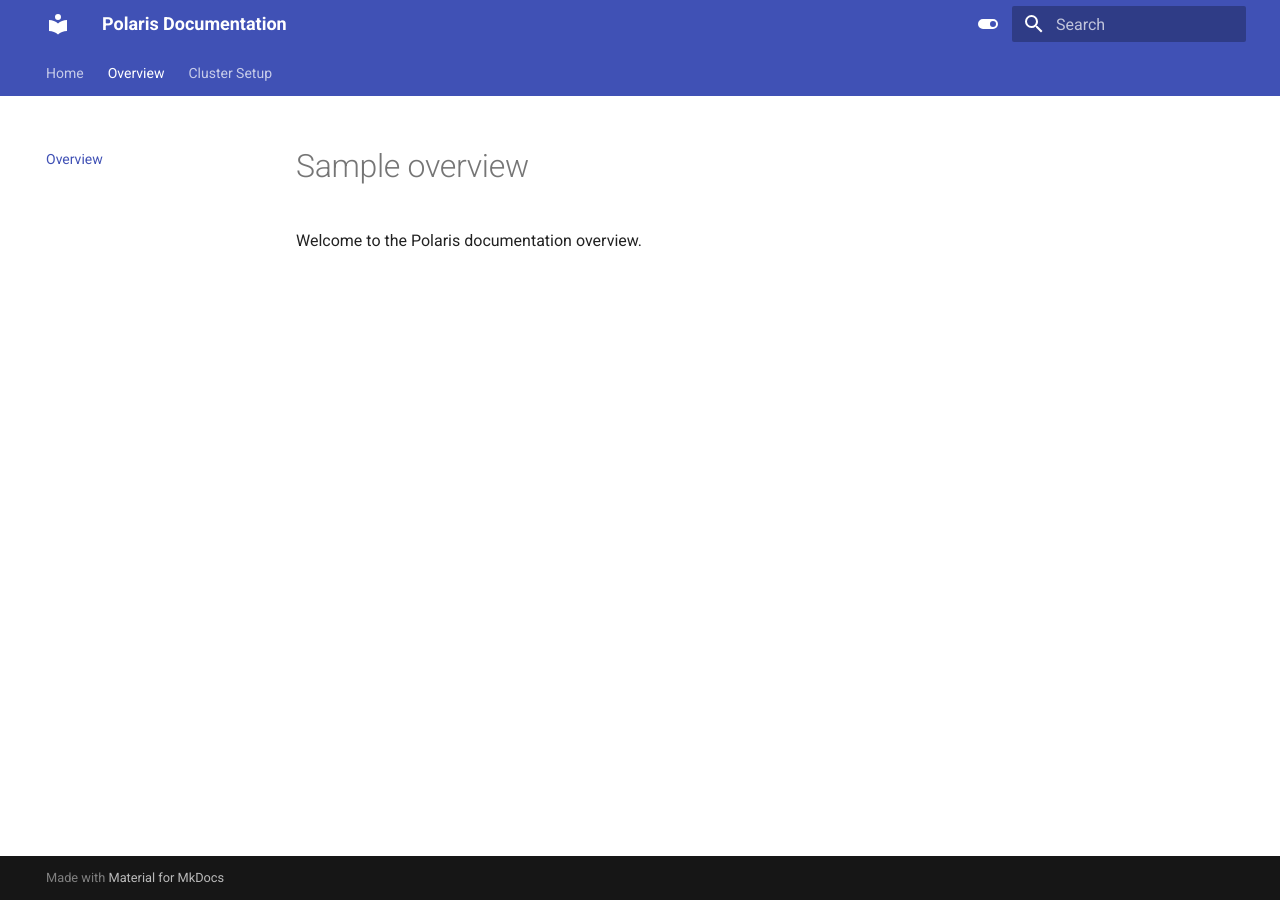
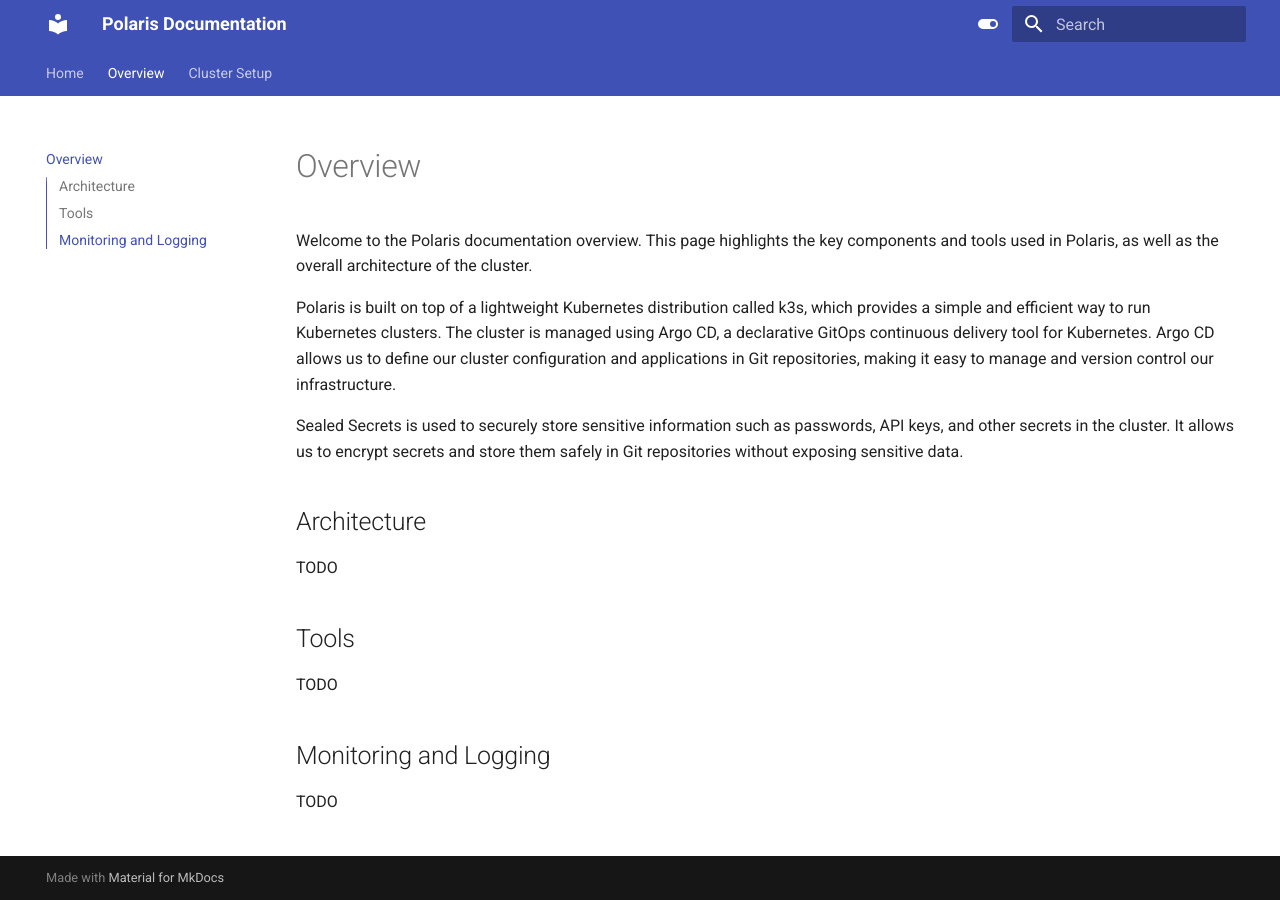
Before and after one commit to Eurac-Research-Institute-for-EO/polaris, an MkDocs documentation site: the page built from docs/wiki/overview.md, in a window 1280 px wide. Built offline with MkDocs 1.6.1 and Material for MkDocs 9.7.7, drawn with Linux system fonts in a browser that asks for light colours.

Commit message:
test support for code highlights, small docs update/prep

```diff
--- a/docs/wiki/overview.md
+++ b/docs/wiki/overview.md
@@ -1,3 +1,19 @@
-# Sample overview
+# Overview
 
-Welcome to the Polaris documentation overview.
+Welcome to the Polaris documentation overview. This page highlights the key components and tools used in Polaris, as well as the overall architecture of the cluster.
+
+Polaris is built on top of a lightweight Kubernetes distribution called k3s, which provides a simple and efficient way to run Kubernetes clusters. The cluster is managed using Argo CD, a declarative GitOps continuous delivery tool for Kubernetes. Argo CD allows us to define our cluster configuration and applications in Git repositories, making it easy to manage and version control our infrastructure.
+
+Sealed Secrets is used to securely store sensitive information such as passwords, API keys, and other secrets in the cluster. It allows us to encrypt secrets and store them safely in Git repositories without exposing sensitive data.
+
+## Architecture
+
+TODO
+
+## Tools
+
+TODO
+
+## Monitoring and Logging
+
+TODO
--- a/mkdocs.yml
+++ b/mkdocs.yml
@@ -31,3 +31,14 @@ nav:
   - Cluster Setup:
       - Ansible: ansible.md
       - Deployment: deployment.md
+
+markdown_extensions:
+  - pymdownx.highlight:
+      anchor_linenums: true
+      line_spans: __span
+      pygments_lang_class: true
+  - pymdownx.inlinehilite
+  - pymdownx.superfences
+  - pymdownx.snippets
+  - admonition
+  - pymdownx.details
```
Also changed, not shown: docs/wiki/index.md (+11 -1 lines).
